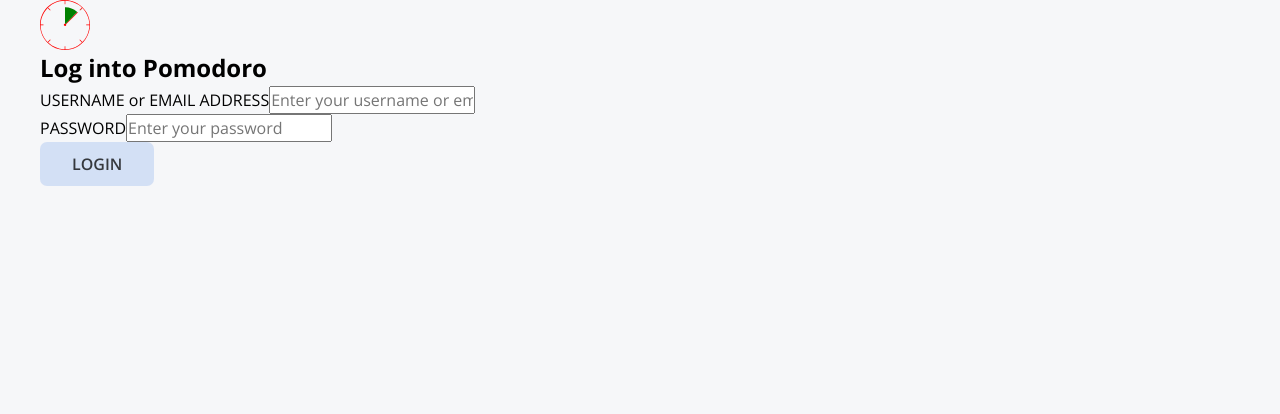
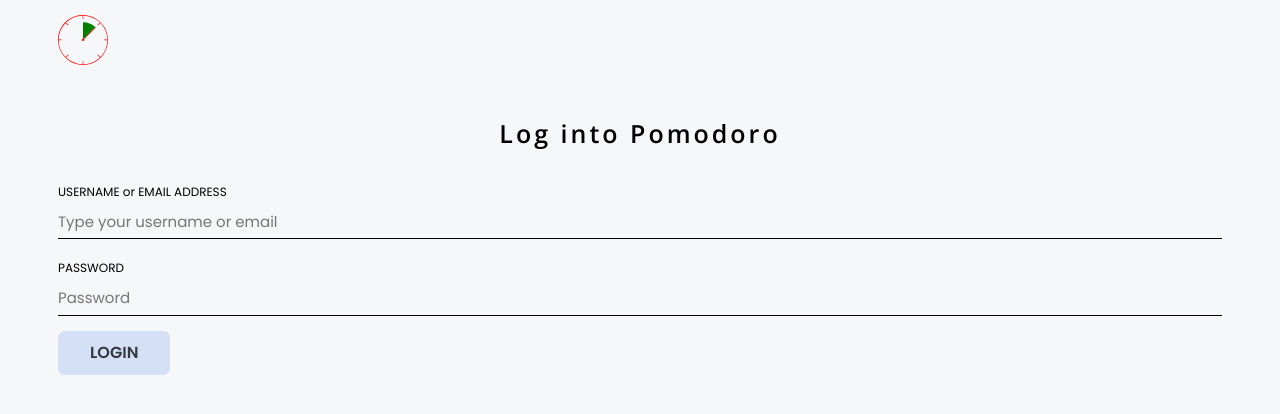
Before and after one commit to BinLama/pomodoro, a React (Vite) app in the folder frontend/: page /login in a window 1280 px wide. Shown: the top 414 px of the page. Built offline with nearby package versions, Linux system fonts and the light colour scheme; no server answers.

Commit message:
add css to login page

```diff
--- a/frontend/index.html
+++ b/frontend/index.html
@@ -9,7 +9,10 @@
   <!-- google fonts -->
   <link rel="preconnect" href="https://fonts.googleapis.com">
   <link rel="preconnect" href="https://fonts.gstatic.com" crossorigin>
+  <!-- open sans -->
   <link href="https://fonts.googleapis.com/css2?family=Open+Sans:wght@400;600;700&display=swap" rel="stylesheet">
+  <!-- poppins -->
+  <link href="https://fonts.googleapis.com/css2?family=Poppins:wght@300;400;500;600;700&display=swap" rel="stylesheet">
   <!-- google fonts end -->
 </head>
 
--- a/frontend/src/components/login/Login.jsx
+++ b/frontend/src/components/login/Login.jsx
@@ -22,7 +22,7 @@ const Login = () => {
   return (
     <div className="login">
       <form className="login__form" onSubmit={handleSignUp}>
-        <div className="">
+        <div className="login__form--div">
           <label htmlFor="username">USERNAME or EMAIL ADDRESS</label>
           <input
             type="text"
@@ -32,11 +32,12 @@ const Login = () => {
             onChange={(e) =>
               setForm({ ...form, usernameOrEmail: e.target.value })
             }
-            placeholder="Enter your username or email"
+            placeholder="Type your username or email"
             disabled={isLoading}
           />
+          <div className="line"></div>
         </div>
-        <div>
+        <div className="login__form--div">
           <label htmlFor="password">PASSWORD</label>
           <input
             type="password"
@@ -44,9 +45,10 @@ const Login = () => {
             id="password"
             value={form.password}
             onChange={(e) => setForm({ ...form, password: e.target.value })}
-            placeholder="Enter your password"
+            placeholder="Password"
             disabled={isLoading}
           />
+          <div className="line"></div>
         </div>
         <button type="submit" className="btn login__btn" disabled={isLoading}>
           LOGIN
--- a/frontend/src/scss/global/_loginPage.scss
+++ b/frontend/src/scss/global/_loginPage.scss
@@ -1 +1,41 @@
-.loginpage {}
+@use "../utils/" as u;
+
+.loginpage {
+  margin-inline: u.rem(18);
+  padding-top: u.rem(15);
+
+  h2 {
+    margin-top: u.rem(50);
+    text-align: center;
+    font-size: u.rem(25);
+    font-weight: 600;
+    letter-spacing: u.rem(3);
+  }
+}
+
+.login {
+  font-size: u.rem(12);
+
+  &__form {
+    margin-top: u.rem(25);
+    font-family: var(--ff-s);
+
+    &--div {
+      display: flex;
+      flex-direction: column;
+      padding-bottom: u.rem(15);
+
+      label {
+        padding: u.rem(5) 0;
+      }
+
+      input {
+        background-color: hsl(var(--bg));
+        font-size: u.rem(15);
+        border: none;
+        padding: u.rem(5) 0;
+        outline: none;
+      }
+    }
+  }
+}
--- a/frontend/src/scss/global/_main.scss
+++ b/frontend/src/scss/global/_main.scss
@@ -94,6 +94,7 @@ body {
   z-index: 1;
 }
 
+/* logo */
 #svgg {
 
   // path0 = all components of clock
@@ -117,3 +118,10 @@ body {
   width: u.rem(50);
   background: hsl(var(--bg));
 }
+
+/* input line*/
+.line {
+  height: u.rem(1.03);
+  width: 100%;
+  background: black;
+}
--- a/frontend/src/scss/global/_variables.scss
+++ b/frontend/src/scss/global/_variables.scss
@@ -11,6 +11,7 @@
   --hover: 228, 228, 228;
   // font family
   --ff: 'Open Sans', sans-serif;
+  --ff-s: "Poppins", sans-serif;
   --transition: all 0.3s linear;
 
 }
```
